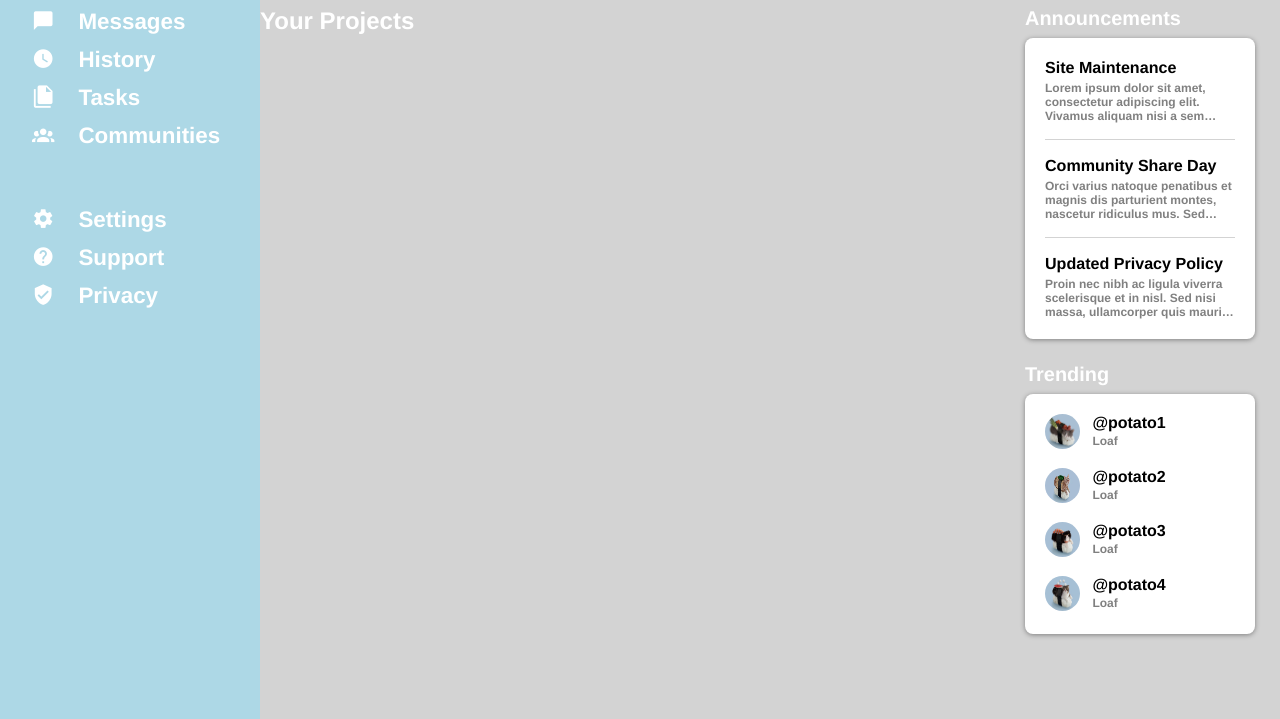
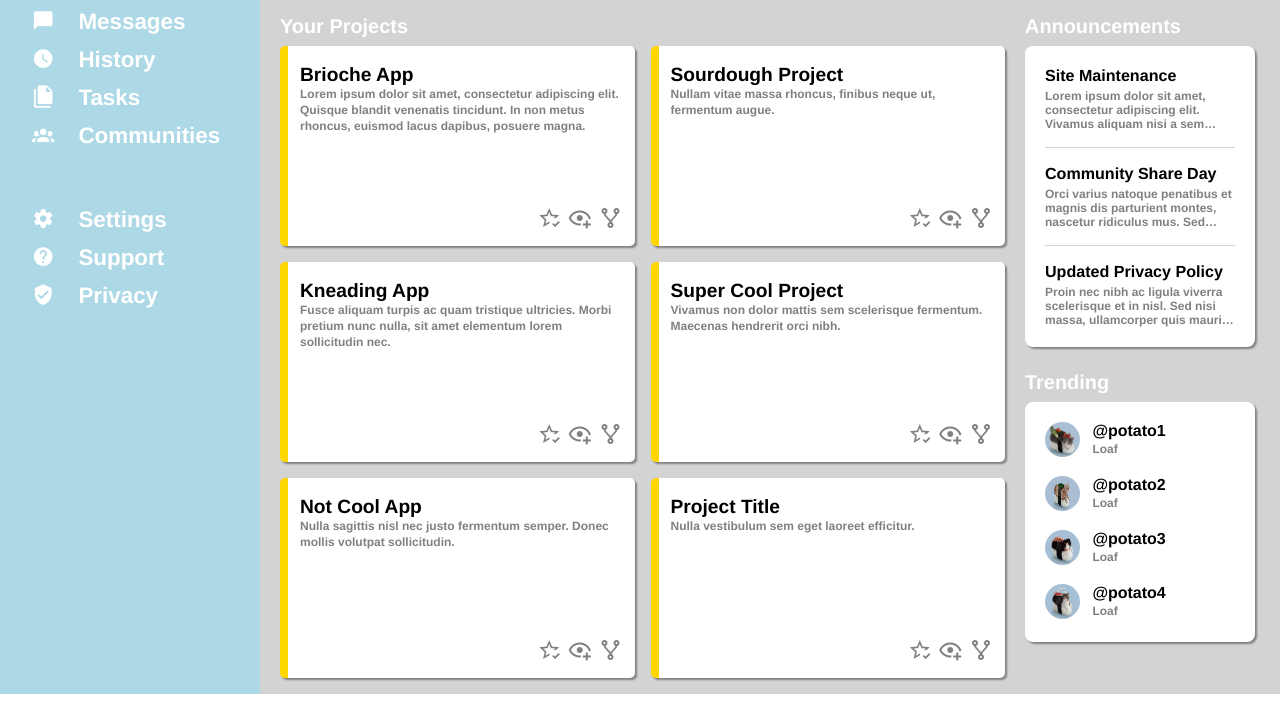
Before and after one commit to cbaronia/admin-dashboard, a plain HTML site: page index.html in a window 1280 px wide. Shown: the part 159-878 px from the top of the page. After the commit the page ends 853 px from the top, so only its background shows below. Drawn offline with Linux system fonts and the light colour scheme.

Commit message:
Add project section content and styles

```diff
--- a/index.html
+++ b/index.html
@@ -52,7 +52,66 @@
             </div>
         </div>
         <div class="main">
-            <div class="projects">Your Projects</div>
+            <div class="projects">
+                <h5>Your Projects</h5>
+                <div class="projects-grid">
+                    <div class="project-card">
+                        <h6 class="project-title">Brioche App</h6>
+                        <p class="project-desc">Lorem ipsum dolor sit amet, consectetur adipiscing elit. Quisque blandit venenatis tincidunt. In non metus rhoncus, euismod lacus dapibus, posuere magna.</p>
+                        <div class="project-action-btns">
+                            <i class="mdi mdi-star-check-outline"></i>
+                            <i class="mdi mdi-eye-plus-outline"></i>
+                            <i class="mdi mdi-source-fork"></i>
+                        </div>
+                    </div>
+                    <div class="project-card">
+                        <h6 class="project-title">Sourdough Project</h6>
+                        <p class="project-desc">Nullam vitae massa rhoncus, finibus neque ut, fermentum augue.</p>
+                        <div class="project-action-btns">
+                            <i class="mdi mdi-star-check-outline"></i>
+                            <i class="mdi mdi-eye-plus-outline"></i>
+                            <i class="mdi mdi-source-fork"></i>
+                        </div>
+                    </div>
+                    <div class="project-card">
+                        <h6 class="project-title">Kneading App</h6>
+                        <p class="project-desc">Fusce aliquam turpis ac quam tristique ultricies. Morbi pretium nunc nulla, sit amet elementum lorem sollicitudin nec.</p>
+                        <div class="project-action-btns">
+                            <i class="mdi mdi-star-check-outline"></i>
+                            <i class="mdi mdi-eye-plus-outline"></i>
+                            <i class="mdi mdi-source-fork"></i>
+                        </div>
+                    </div>
+                    <div class="project-card">
+                        <h6 class="project-title">Super Cool Project</h6>
+                        <p class="project-desc">Vivamus non dolor mattis sem scelerisque fermentum. Maecenas hendrerit orci nibh.</p>
+                        <div class="project-action-btns">
+                            <i class="mdi mdi-star-check-outline"></i>
+                            <i class="mdi mdi-eye-plus-outline"></i>
+                            <i class="mdi mdi-source-fork"></i>
+                        </div>
+                    </div>
+                    <div class="project-card">
+                        <h6 class="project-title">Not Cool App</h6>
+                        <p class="project-desc">Nulla sagittis nisl nec justo fermentum semper. Donec mollis volutpat sollicitudin.</p>
+                        <div class="project-action-btns">
+                            <i class="mdi mdi-star-check-outline"></i>
+                            <i class="mdi mdi-eye-plus-outline"></i>
+                            <i class="mdi mdi-source-fork"></i>
+                        </div>
+                    </div>
+                    <div class="project-card">
+                        <h6 class="project-title">Project Title</h6>
+                        <p class="project-desc">Nulla vestibulum sem eget laoreet efficitur.</p>
+                        <div class="project-action-btns">
+                            <i class="mdi mdi-star-check-outline"></i>
+                            <i class="mdi mdi-eye-plus-outline"></i>
+                            <i class="mdi mdi-source-fork"></i>
+                        </div>
+                    </div>
+                </div>
+            </div>
+            <div class="announce-trend">
                 <div class="announcements">
                     <h5>Announcements</h5>
                     <div class="announce-card">
@@ -99,5 +158,6 @@
                 </div>
             </div>
         </div>
+    </div>
 </body>
 </html>
--- a/styles.css
+++ b/styles.css
@@ -191,23 +191,63 @@
 }
 
 .main {
-    padding-top: 16px;
+    padding-top: 24px;
     grid-area: main;
     background-color: lightgray;
     display: grid;
     grid-template-columns: 0.75fr 0.25fr;
-    grid-template-rows: 1fr 1fr;
     grid-template-areas:
-        "projects announcements"
-        "projects trending";
+        "projects announce-trend"
 }
 
-.main .projects {
+.projects {
     grid-area: projects;
+    margin: 0px 20px;
 }
 
-.main .announcements {
-    grid-area: announcements;
+.projects h5 {
+    padding-bottom: 8px;
+}
+
+.projects-grid {
+    display: grid;
+    grid-template-columns: 1fr 1fr;
+    column-gap: 16px;
+    row-gap: 16px;
+    padding-bottom: 16px;
+}
+
+.project-card {
+    background-color: white;
+    box-shadow: 2px 2px 2px gray;
+    border-left: 8px solid gold;
+    border-radius: 5px;
+    min-height: 200px;
+    padding: 18px 12px 12px;
+}
+
+.project-title {
+    color: black;
+    font-size: 1.2rem;
+}
+
+.project-desc {
+    height: 70%;
+    line-height: 1rem;
+    color: gray;
+    font-size: 0.75rem;
+}
+
+.project-action-btns {
+    text-align: end;
+}
+
+.project-action-btns > * {
+    color: gray;
+}
+
+.announce-trend {
+    grid-area: announce-trend;
 }
 
 .announcements h5 {
@@ -217,7 +257,7 @@
 .announce-card {
     width: 90%;
     background-color: white;
-    box-shadow: 0px 1px 5px gray;
+    box-shadow: 2px 2px 2px gray;
     padding: 20px;
     margin-bottom: 24px;
     border-radius: 8px;
@@ -245,10 +285,6 @@
     font-size: 0.75rem;
 }
 
-.main .trending {
-    grid-area: trending;
-}
-
 .trending h5 {
     padding-bottom: 8px;
 }
@@ -256,7 +292,7 @@
 .trend-card {
     width: 90%;
     background-color: white;
-    box-shadow: 0px 1px 5px gray;
+    box-shadow: 2px 2px 2px gray;
     padding: 20px;
     margin-bottom: 24px;
     border-radius: 8px;
```
Lines whose indentation alone changed are shown as unchanged.
